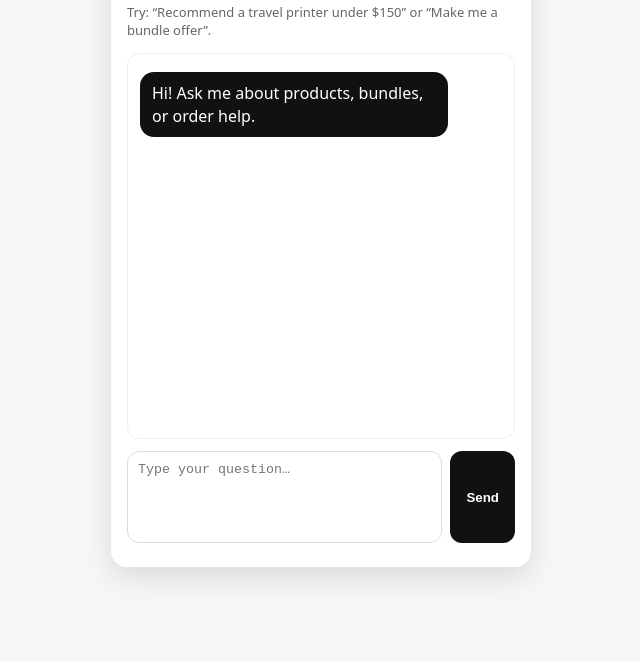
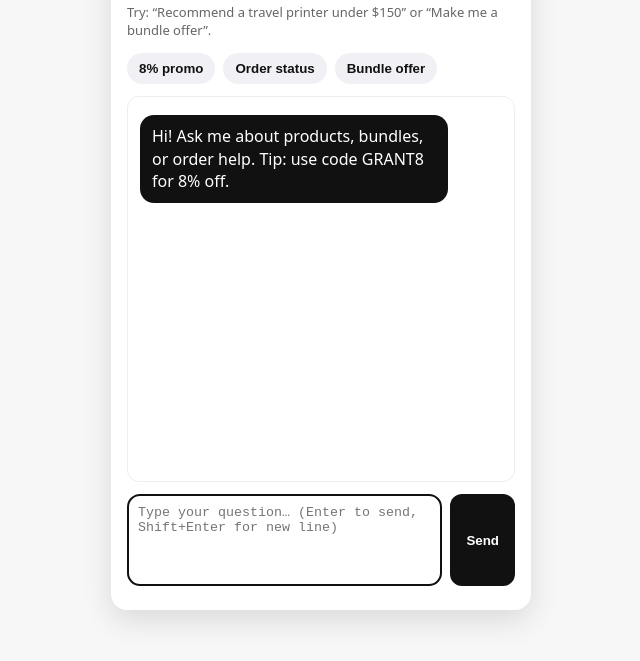
Before and after one commit to wassup1201/Simple-Agent-, a website: page public/index.html in a window 1280 px wide. Shown: the part 61-722 px from the top of the page, without its empty margins (319-959 px from the left). Drawn offline with Linux system fonts and the light colour scheme.

Commit message:
UI: quick-reply chips + enter-to-send + promo hint

```diff
--- a/public/index.html
+++ b/public/index.html
@@ -8,13 +8,16 @@
   .wrap{max-width:420px;margin:0 auto;padding:14px}
   .card{background:var(--bg);border-radius:16px;box-shadow:0 10px 30px rgba(0,0,0,.12);padding:16px}
   .h{font-weight:700;font-size:20px;margin:0 0 6px}
-  .sub{color:var(--muted);font-size:13px;margin:0 0 14px}
+  .sub{color:var(--muted);font-size:13px;margin:0 10px 14px 0}
+  .chips{display:flex;gap:8px;flex-wrap:wrap;margin:0 0 12px}
+  .chips button{background:#f1f1f5;color:#111;border:0;border-radius:999px;padding:8px 12px;cursor:pointer}
+  .chips button:hover{filter:brightness(.97)}
   .msgs{height:360px;overflow:auto;border:1px solid #eee;border-radius:12px;padding:12px;background:#fff}
   .msg{margin:6px 0;max-width:85%}
   .me{margin-left:auto;text-align:right}
   .me .bubble{background:#e8e8ef}
   .them .bubble{background:#111;color:#fff}
-  .bubble{display:inline-block;padding:10px 12px;border-radius:14px}
+  .bubble{display:inline-block;padding:10px 12px;border-radius:14px;word-wrap:break-word;white-space:pre-wrap}
   form{display:flex;gap:8px;margin-top:12px}
   textarea{flex:1;resize:none;height:70px;border:1px solid #ddd;border-radius:12px;padding:10px}
   button{background:var(--brand);color:#fff;border:0;border-radius:12px;padding:0 16px;font-weight:600}
@@ -27,10 +30,17 @@
     <h1 class="h">Granted Agent</h1>
     <p class="sub">Try: “Recommend a travel printer under $150” or “Make me a bundle offer”.</p>
 
+    <!-- Quick-reply chips -->
+    <div class="chips">
+      <button data-msg="Do you have a discount code?">8% promo</button>
+      <button data-msg="Where is my order #1783? my email is alice@example.com">Order status</button>
+      <button data-mode="bundleOffer" data-msg="Create a bundle offer for the C80 printer and A4 paper.">Bundle offer</button>
+    </div>
+
     <div id="msgs" class="msgs"></div>
 
     <form id="f">
-      <textarea id="q" placeholder="Type your question…"></textarea>
+      <textarea id="q" placeholder="Type your question… (Enter to send, Shift+Enter for new line)"></textarea>
       <button id="send" type="submit">Send</button>
     </form>
     <div class="hint" id="hint"></div>
@@ -55,19 +65,15 @@
     msgs.scrollTop = msgs.scrollHeight;
   }
 
-  form.addEventListener('submit', async (e) => {
-    e.preventDefault();
-    const message = q.value.trim();
-    if(!message) return;
+  async function sendMessage(message, mode='free'){
     add('user', message);
     q.value = ''; q.focus();
     send.disabled = true; hint.textContent = 'Thinking…';
-
     try{
       const r = await fetch('/chat', {
         method:'POST',
         headers:{'content-type':'application/json'},
-        body: JSON.stringify({ message })
+        body: JSON.stringify({ message, mode })
       });
       const data = await r.json();
       const reply = (data && data.reply) ? String(data.reply) : 'Sorry, no reply.';
@@ -79,8 +85,34 @@
     }finally{
       send.disabled = false;
     }
+  }
+
+  // Form submit
+  form.addEventListener('submit', (e) => {
+    e.preventDefault();
+    const message = q.value.trim();
+    if(!message) return;
+    sendMessage(message);
+  });
+
+  // Enter to send, Shift+Enter for newline
+  q.addEventListener('keydown', (e) => {
+    if(e.key === 'Enter' && !e.shiftKey){
+      e.preventDefault();
+      form.dispatchEvent(new Event('submit'));
+    }
+  });
+
+  // Quick-reply chips
+  document.querySelectorAll('.chips button').forEach(btn=>{
+    btn.addEventListener('click', ()=>{
+      const message = btn.dataset.msg || '';
+      const mode = btn.dataset.mode || 'free';
+      if(message) sendMessage(message, mode);
+    });
   });
 
   // greet
-  add('assistant', 'Hi! Ask me about products, bundles, or order help.');
+  add('assistant', 'Hi! Ask me about products, bundles, or order help. Tip: use code GRANT8 for 8% off.');
+  q.focus();
 </script>
```
